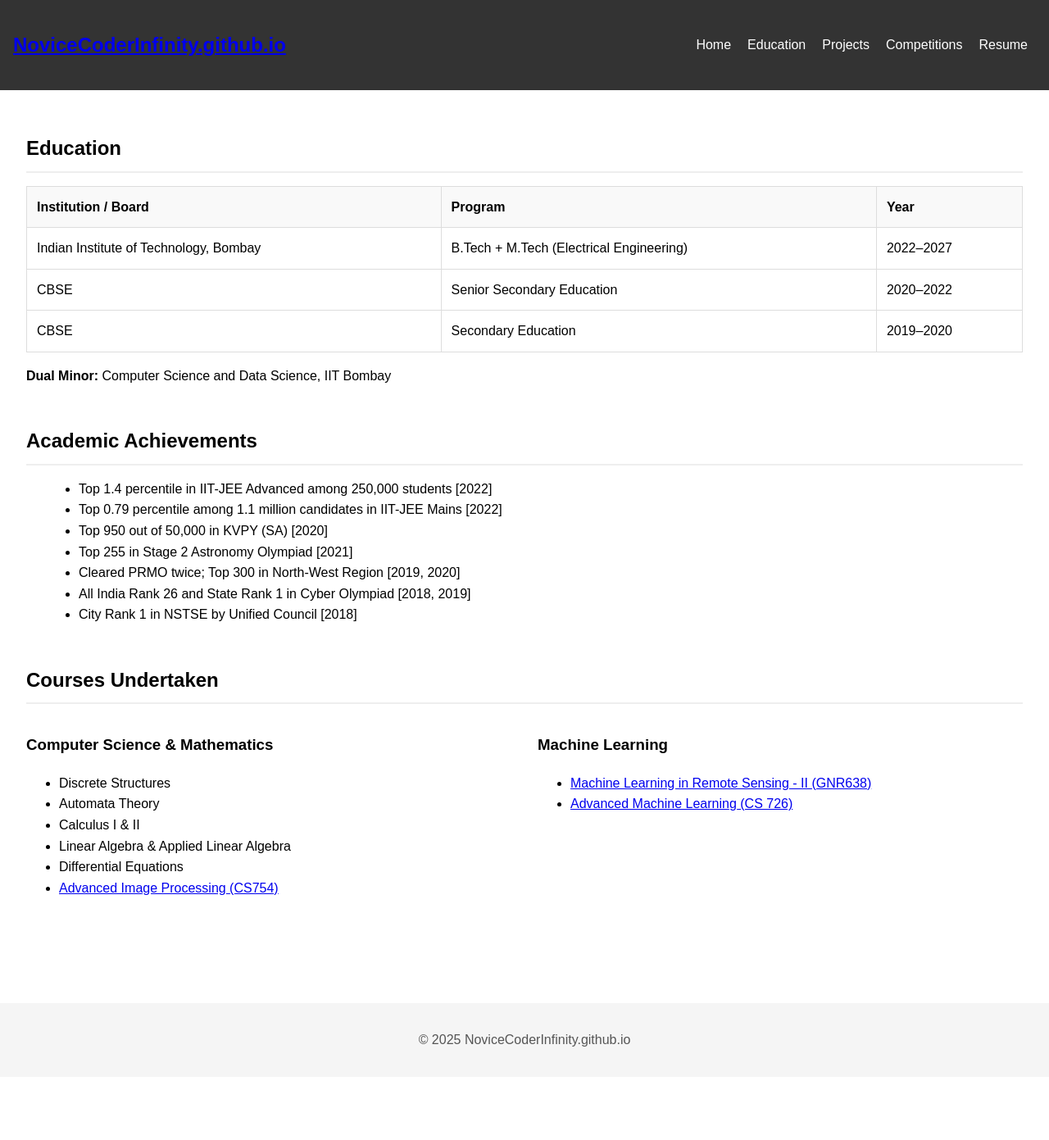
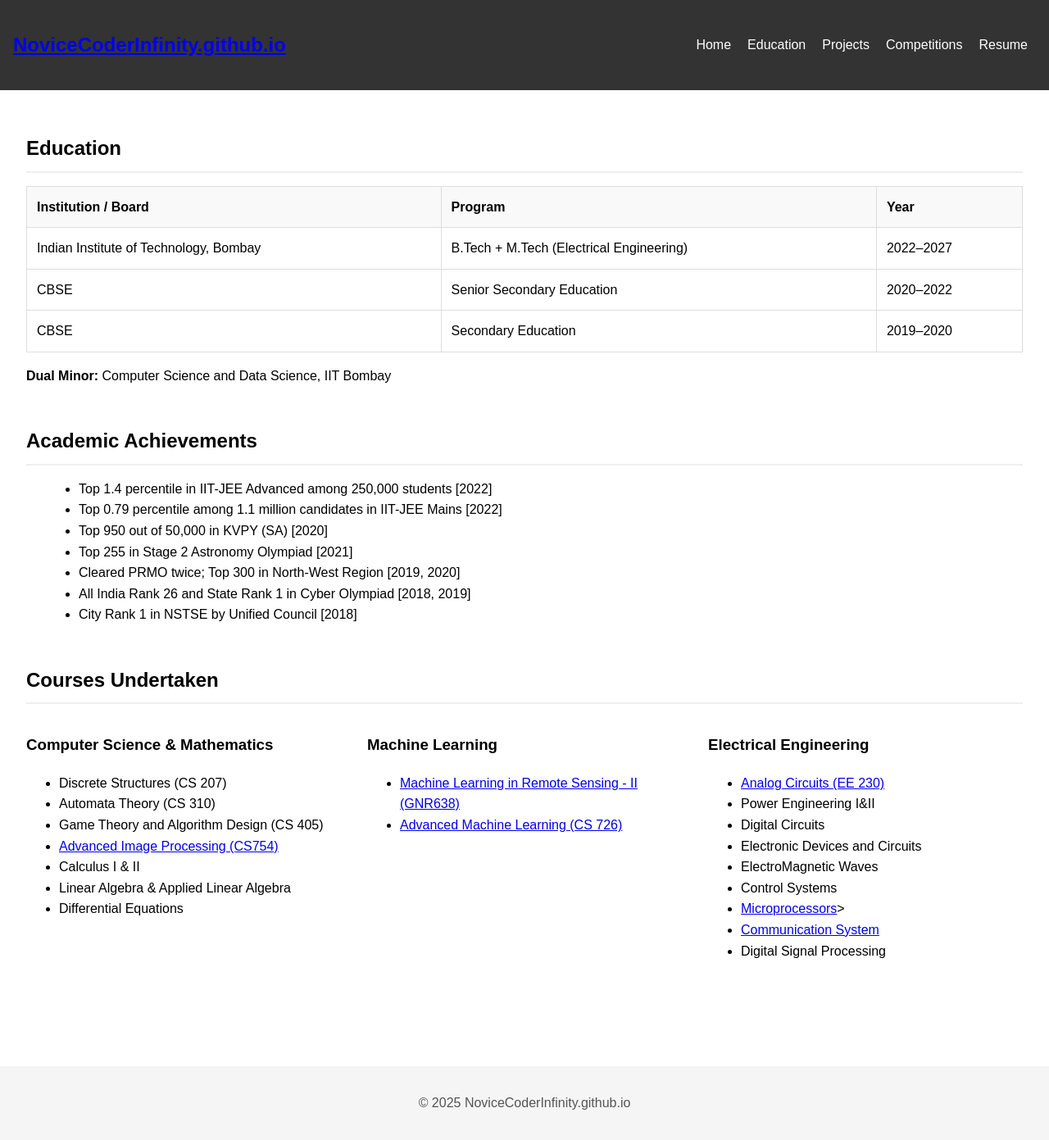
Before and after one commit to NoviceCoderInfinity/NoviceCoderInfinity.github.io, a Jekyll site: the page built from pages/academics.md, in a window 1280 px wide. Shown: the whole page at 82% size. Built offline with Jekyll 4.4.1, drawn with Linux system fonts in a browser that asks for light colours; before the commit the page ends 1314 px from its top, so only the background shows below that.

Commit message:
Academic Changes

```diff
--- a/pages/academics.md
+++ b/pages/academics.md
@@ -57,12 +57,13 @@
     <div class="course-column">
       <h3>Computer Science & Mathematics</h3>
       <ul>
-        <li>Discrete Structures</li>
-        <li>Automata Theory</li>
+        <li>Discrete Structures (CS 207)</li>
+        <li>Automata Theory (CS 310)</li>
+        <li>Game Theory and Algorithm Design (CS 405)</li>
+        <li><a href="https://github.com/NoviceCoderInfinity/CS_754_Advanced_Image_Processing">Advanced Image Processing (CS754)</a></li>
         <li>Calculus I & II</li>
         <li>Linear Algebra & Applied Linear Algebra</li>
         <li>Differential Equations</li>
-        <li><a href="https://github.com/NoviceCoderInfinity/CS_754_Advanced_Image_Processing">Advanced Image Processing (CS754)</a></li>
       </ul>
     </div>
     <div class="course-column">
@@ -72,5 +73,20 @@
         <li><a href="https://github.com/satushparikh/CS726-assignments">Advanced Machine Learning (CS 726)</a></li>
       </ul>
     </div>
+    <div class="course-column">
+        <h3>Electrical Engineering</h3>
+        <ul>
+            <li><a href="https://github.com/NoviceCoderInfinity/EE230_Analog_Lab">Analog Circuits (EE 230)</a></li>
+            <li>Power Engineering I&II</li>
+            <li>Digital Circuits</li>
+            <li>Electronic Devices and Circuits</li>
+            <li>ElectroMagnetic Waves</li>
+            <li>Control Systems</li>
+            <li><a href="https://github.com/NoviceCoderInfinity/EE_309_MicroProessor">Microprocessors</a>></li>
+            <li><a href="https://github.com/NoviceCoderInfinity/EE_340_Communication_Lab_IIT_Bombay">Communication System</a></li>
+            <li>Digital Signal Processing</li>
+        </ul>
+    </div>
+
   </div>
 </div>
```
